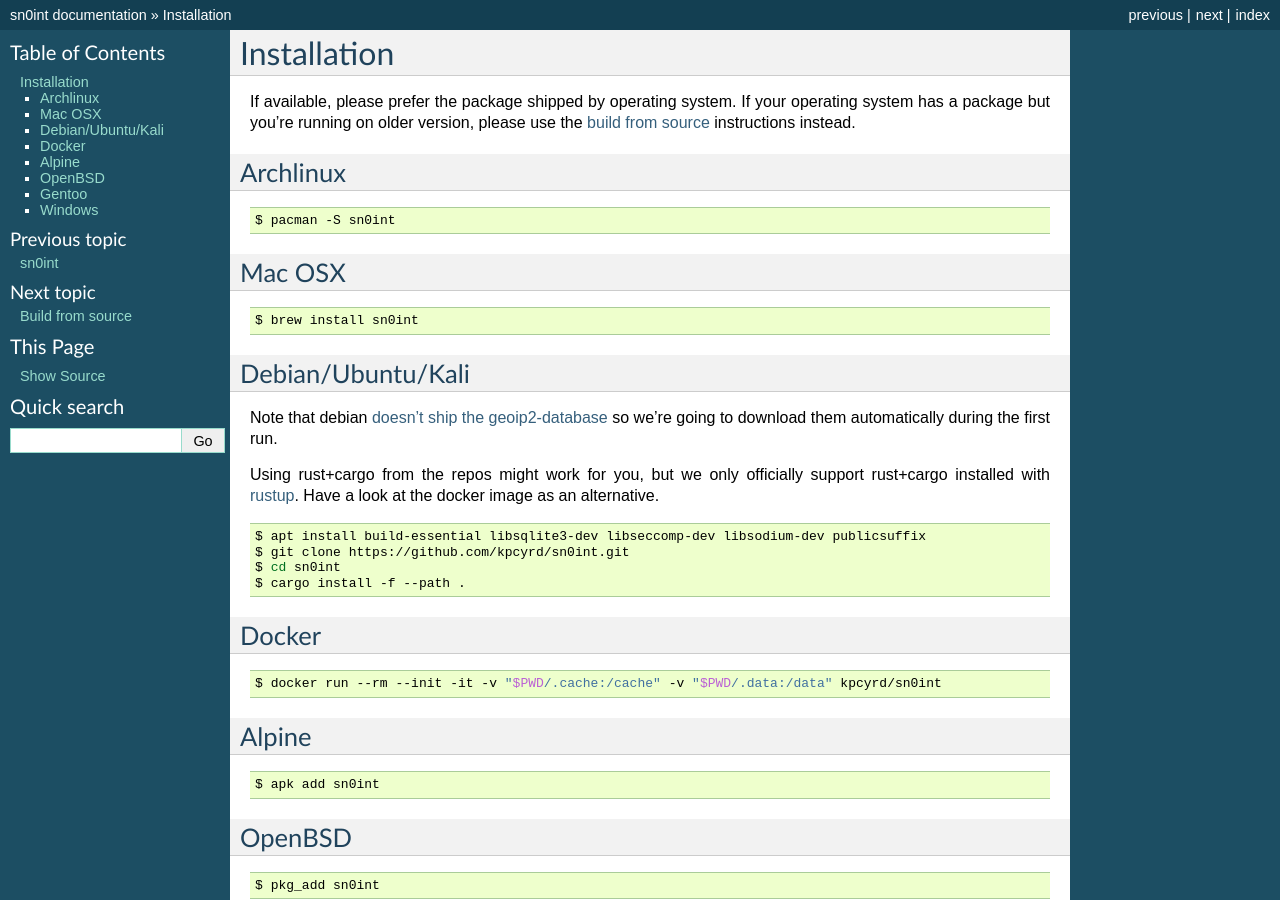
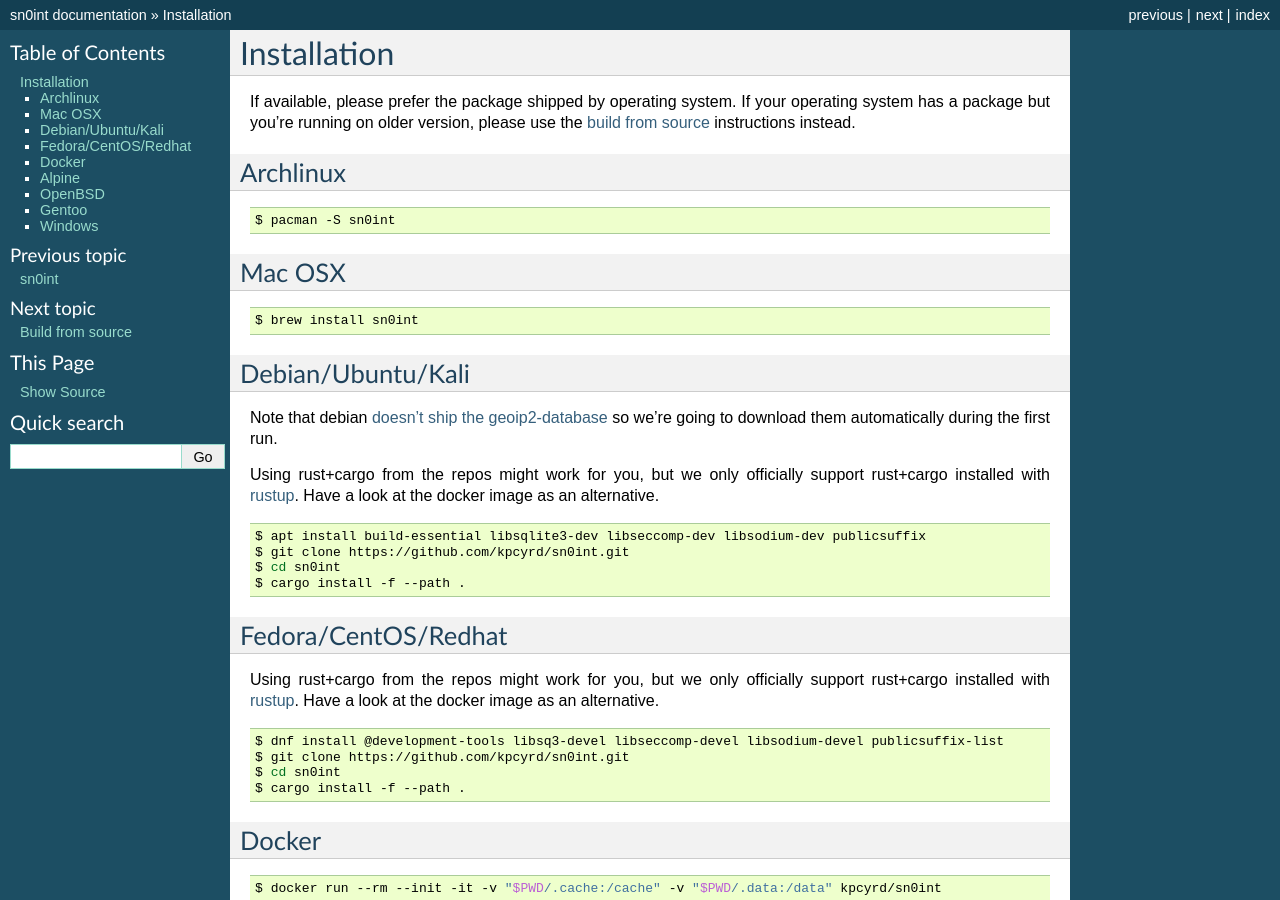
Before and after one commit to kpcyrd/sn0int, a Sphinx documentation site: the page built from docs/install.rst, in a window 1280 px wide and 900 px high. Built offline with Sphinx 7.4.7, drawn with Linux system fonts in a browser that asks for light colours.

Commit message:
Add install details for Fedora/RH based systems

```diff
--- a/docs/install.rst
+++ b/docs/install.rst
@@ -33,6 +33,20 @@
 .. code-block:: bash
 
     $ apt install build-essential libsqlite3-dev libseccomp-dev libsodium-dev publicsuffix
+    $ git clone https://github.com/kpcyrd/sn0int.git
+    $ cd sn0int
+    $ cargo install -f --path .
+
+Fedora/CentOS/Redhat
+--------------------
+
+Using rust+cargo from the repos might work for you, but we only officially
+support rust+cargo installed with `rustup <https://rustup.rs/>`_. Have a look
+at the docker image as an alternative.
+
+.. code-block:: bash
+
+    $ dnf install @development-tools libsq3-devel libseccomp-devel libsodium-devel publicsuffix-list
     $ git clone https://github.com/kpcyrd/sn0int.git
     $ cd sn0int
     $ cargo install -f --path .
```
Also changed, not shown: README.md (+1 -0 lines).
